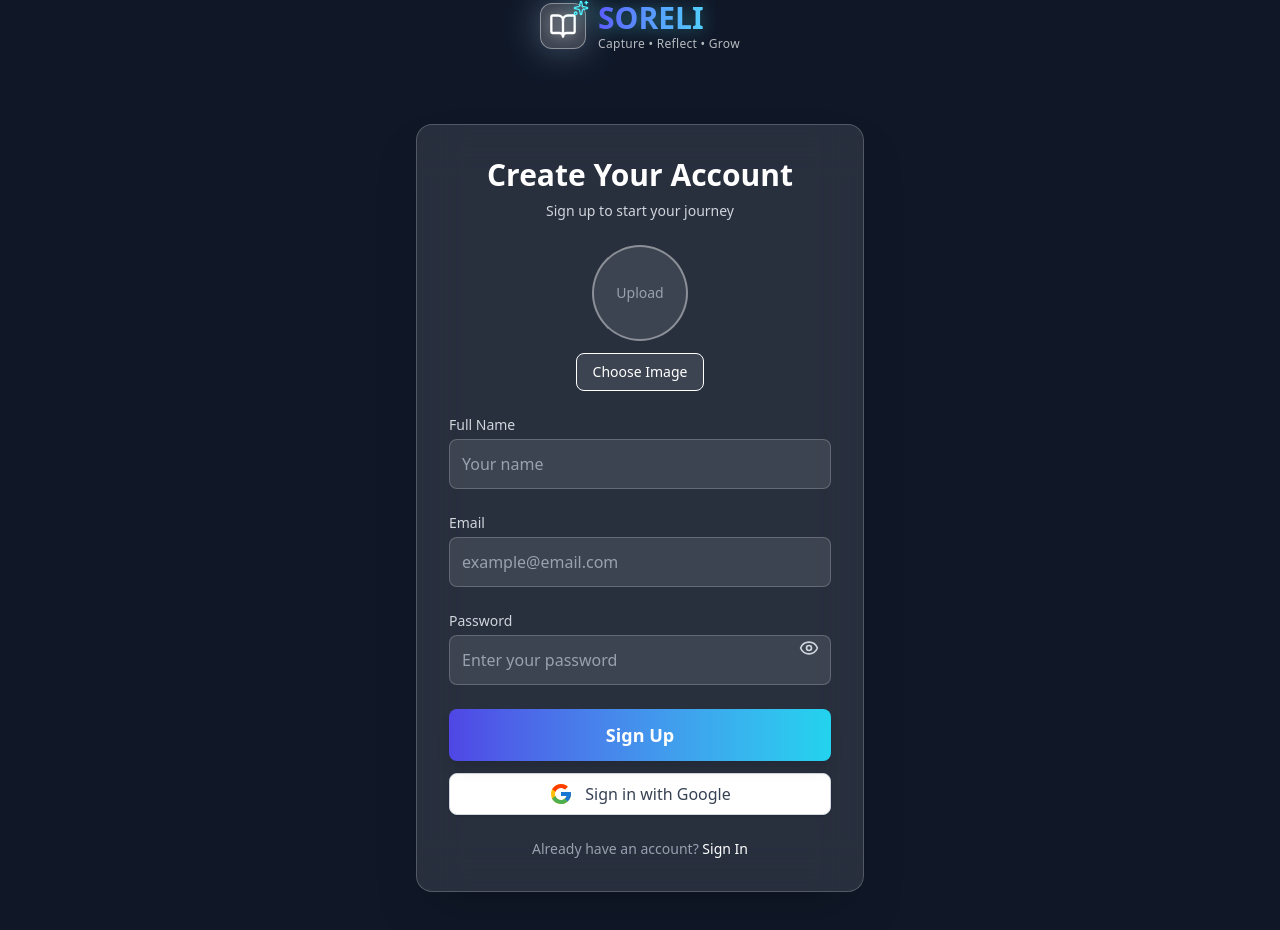
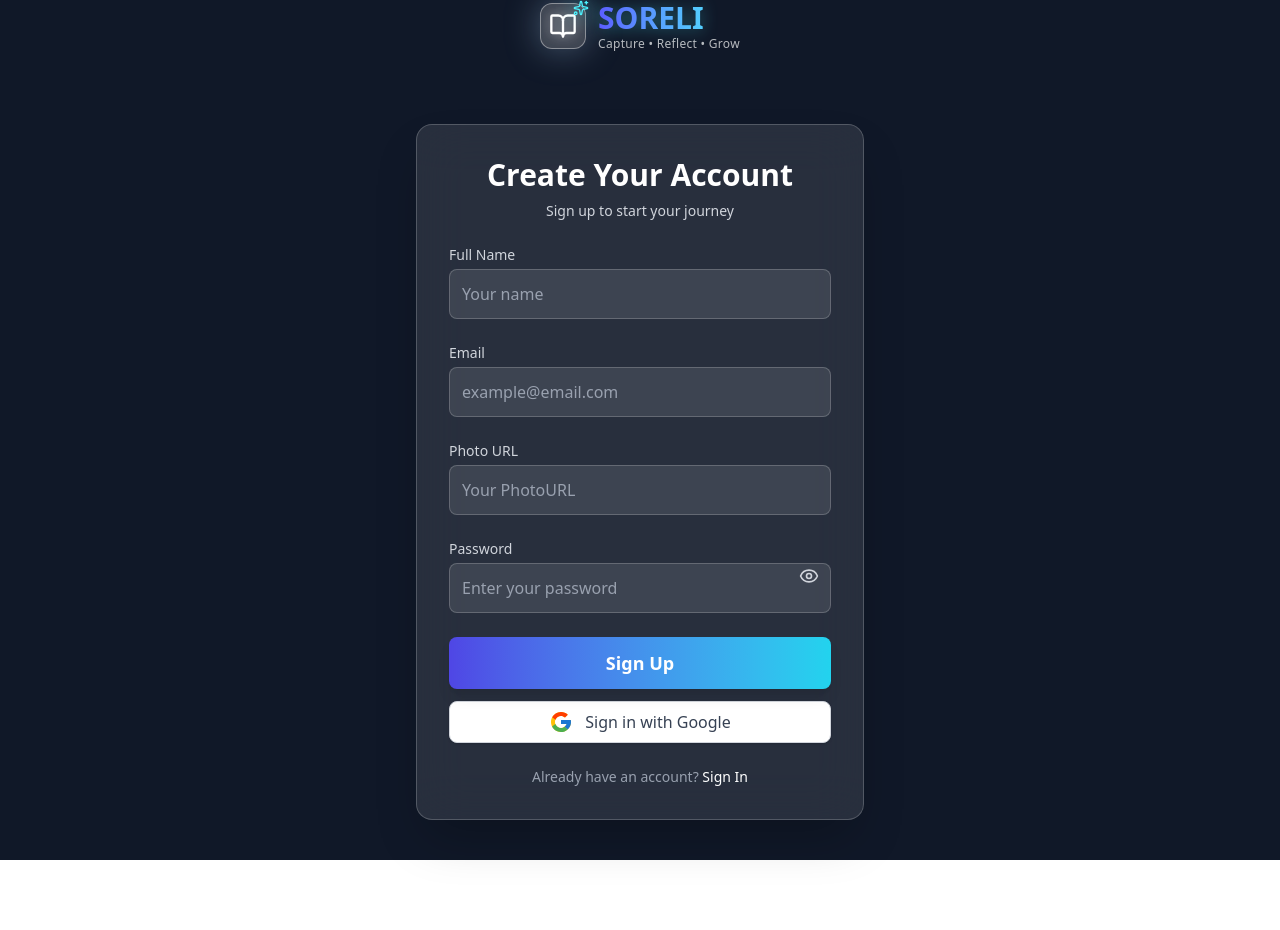
Before and after one commit to fahimmuntacher/soreli-client, a React (Vite) app: page /signup in a window 1280 px wide. After the commit the page ends 860 px from the top, so only its background shows below. Built offline with nearby package versions, Linux system fonts and the light colour scheme; no server answers.

Commit message:
sign up function added

```diff
--- a/src/Components/AuthComponents/SignUp/SignUp.jsx
+++ b/src/Components/AuthComponents/SignUp/SignUp.jsx
@@ -2,13 +2,21 @@
 import { useForm } from "react-hook-form";
 import { motion } from "framer-motion";
 import { Eye, EyeOff } from "lucide-react";
-import { Link } from "react-router";
-import Logo from "../../Logo/Logo";
+import { Link, useLocation, useNavigate } from "react-router";
 import GoogleLogin from "../SocialLogin/GoogleLogin";
+import useAuth from "../../../Hooks/UseAuth";
+import { toast } from "react-toastify";
+import useAxiosSecure from "../../../Hooks/useAxiosSecure";
+import Swal from "sweetalert2";
 
 const Signup = () => {
   const [showPassword, setShowPassword] = useState(false);
-  const [profileImage, setProfileImage] = useState(null);
+  const { RegisterUser, userProfileUpdate } = useAuth();
+  const navigate = useNavigate();
+  const axiosSecure = useAxiosSecure();
+  const location = useLocation();
+  const from = location.state?.from?.pathname || "/";
+  // const [profileImage, setProfileImage] = useState(null);
 
   // React Hook Form
   const {
@@ -18,15 +26,35 @@
     formState: { errors },
   } = useForm();
 
-  const handleImageChange = (e) => {
-    if (e.target.files && e.target.files[0]) {
-      setProfileImage(URL.createObjectURL(e.target.files[0]));
-    }
-    reset();
-  };
+  // const handleImageChange = (e) => {
+  //   if (e.target.files && e.target.files[0]) {
+  //     setProfileImage(URL.createObjectURL(e.target.files[0]));
+  //   }
+  //   reset();
+  // };
 
   const onSubmit = (data) => {
-    console.log("Signup Data:", data);
+    // console.log("Signup Data:", data);
+    RegisterUser(data.email, data.password).then(() => {
+      // console.log(res);
+      const userInfo = {
+        email: data?.email,
+        name: data?.fullName,
+        photoURL: data?.photoURL,
+      };
+      axiosSecure.post("/users", userInfo).then((data) => {
+        if (data.data.insertedId) {
+          Swal.fire({
+            title: "Account Created Successfully!",
+            text: "We're happy to have you!",
+            icon: "success",
+            confirmButtonColor: "#008000",
+          });
+        }
+        navigate(from, { replace: true });
+      });
+      // toast.success("user created successfully")
+    });
     reset();
     // handle signup logic here
   };
@@ -60,7 +88,7 @@
         {/* Form */}
         <form className="space-y-6" onSubmit={handleSubmit(onSubmit)}>
           {/* Profile Image Upload */}
-          <div className="flex flex-col items-center">
+          {/* <div className="flex flex-col items-center">
             <div className="w-24 h-24 mb-3 rounded-full overflow-hidden border-2 border-white/40 bg-white/10 flex items-center justify-center relative">
               {profileImage ? (
                 <img
@@ -79,8 +107,8 @@
               accept="image/*"
               {...register("profileImage")}
               onChange={(e) => {
-                register("profileImage").onChange(e); // react-hook-form updates
-                handleImageChange(e); // update preview
+                register("profileImage").onChange(e);
+                handleImageChange(e);
               }}
               className="hidden"
             />
@@ -90,7 +118,7 @@
             >
               Choose Image
             </label>
-          </div>
+          </div> */}
 
           {/* Full Name */}
           <motion.div
@@ -144,6 +172,32 @@
             )}
           </motion.div>
 
+          {/* photourl */}
+          <motion.div
+            initial={{ opacity: 0, x: -20 }}
+            animate={{ opacity: 1, x: 0 }}
+            transition={{ duration: 0.5, delay: 0.5 }}
+          >
+            <label className="block text-gray-300 mb-1 text-sm">
+              Photo URL
+            </label>
+            <input
+              type="text"
+              placeholder="Your PhotoURL"
+              {...register("photoURL", {
+                required: "PhotoURL is required",
+              })}
+              className={`w-full p-3 rounded-lg bg-white/10 text-white border ${
+                errors.photoUrl ? "border-red-500" : "border-white/20"
+              } placeholder-gray-400 focus:outline-none focus:border-white/40`}
+            />
+            {errors.photoUrl && (
+              <p className="text-red-500 text-sm mt-1">
+                {errors.photoUrl.message}
+              </p>
+            )}
+          </motion.div>
+
           {/* Password */}
           <motion.div
             initial={{ opacity: 0, x: 20 }}
@@ -192,11 +246,13 @@
           </motion.button>
         </form>
 
-        <motion.div  initial={{ opacity: 0 }}
+        <motion.div
+          initial={{ opacity: 0 }}
           animate={{ opacity: 1 }}
           transition={{ duration: 0.6, delay: 0.6 }}
-          className="text-right mt-3">
-            <GoogleLogin></GoogleLogin>
+          className="text-right mt-3"
+        >
+          <GoogleLogin></GoogleLogin>
         </motion.div>
 
         {/* Already have an account */}
--- a/src/Components/AuthComponents/SocialLogin/GoogleLogin.jsx
+++ b/src/Components/AuthComponents/SocialLogin/GoogleLogin.jsx
@@ -25,7 +25,12 @@
 
         axiosInstance.post("/users", userDetails).then(data => {
           if(data.data.insertedId){
-            toast.success("user added database")
+            Swal.fire({
+          title: "Login Success!",
+          text: "We're happy to see you back.",
+          icon: "success",
+          confirmButtonColor: "#008000",
+        });
           }
         });
 
--- a/src/Pages/Lessons/AddLesson/AddLesson.jsx
+++ b/src/Pages/Lessons/AddLesson/AddLesson.jsx
@@ -9,7 +9,7 @@
 const AddLesson = () => {
   const { isPremium, role } = useRole();
   const axiosSecure = useAxiosSecure();
-  const {user} = useAuth() // role = "admin" | "premium" | "free"
+  const { user } = useAuth(); // role = "admin" | "premium" | "free"
   const {
     register,
     handleSubmit,
@@ -19,10 +19,16 @@
 
   const onSubmit = (data) => {
     // console.log(data);
+    const { title, description, category, tone, privacy, access } = data;
     const lessonData = {
-        authorEmail : user?.email,
-        data
-    }
+      authorEmail: user?.email,
+      title,
+      description,
+      category,
+      tone,
+      privacy,
+      access,
+    };
     axiosSecure.post("/lessons", lessonData).then((data) => {
       if (data.data.insertedId) {
         Swal.fire({
@@ -152,15 +158,11 @@
           <label className="text-white font-semibold">Access Level</label>
           <select
             {...register("access")}
-            disabled={role !== "premium" && role !== "admin"}
+            disabled={!isPremium}
             className={`w-full mt-1 px-4 py-3 rounded-xl bg-white/20 border border-white/20
-              text-white focus:outline-yellow-400
-              ${
-                role !== "premium" &&
-                role !== "admin" &&
-                "opacity-50 cursor-not-allowed"
-              }
-            `}
+      text-white focus:outline-yellow-400
+      ${!isPremium && "opacity-50 cursor-not-allowed"}
+    `}
           >
             <option value="free">Free</option>
             <option value="premium">Premium</option>
```
Also changed, not shown: src/Components/Layouts/MainLayout/Navbar/Navbar.jsx (+16 -3 lines).
